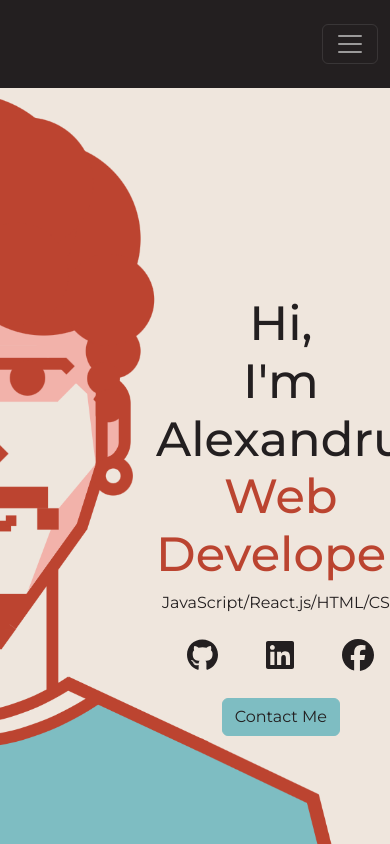
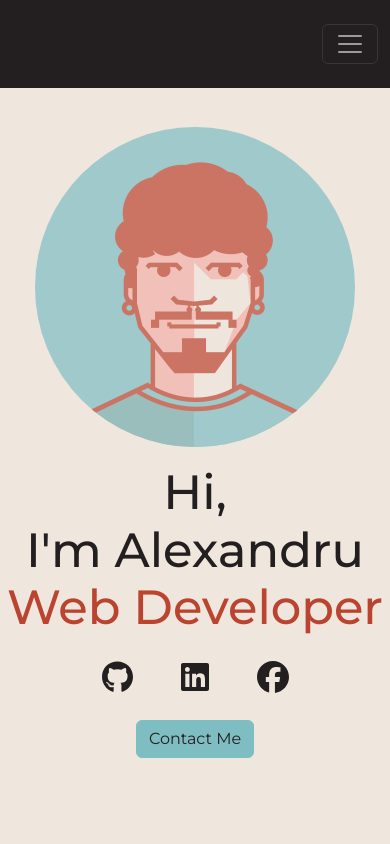
Before and after one commit to fumitsukai/react-portfolio, a React (Vite) app: page / in a window 390 px wide. Built offline with nearby package versions, Linux system fonts and the light colour scheme.

Commit message:
fixed responsive on mobile and tablet

```diff
--- a/src/components/About/index.jsx
+++ b/src/components/About/index.jsx
@@ -31,8 +31,7 @@ export function About() {
         exit={{ opacity: 0, y: "100%" }}
       >
         <h1 className="text-center mb-3">Resume</h1>
-        <h3 className="text-center">Alexandru Pandelea</h3>
-        <h4 className="text-center mb-5">Fullstack Developer</h4>
+        <h3 className="text-center mb-5">Alexandru Pandelea</h3>
         <div className="contactInfo d-flex justify-content-evenly flex-wrap mb-5">
           <p>
             <FontAwesomeIcon
--- a/src/components/Contact/index.jsx
+++ b/src/components/Contact/index.jsx
@@ -20,8 +20,6 @@ function Contact() {
   const facebook = "https://www.facebook.com/pandelea.alexandru.1/";
   const linkedin = "https://www.linkedin.com/in/alexandru-pandelea-a2687a2b1/";
   const github = "https://github.com/fumitsukai";
-  console.log(import.meta.env.VITE_PUBLIC_KEY);
-  console.log(import.meta.env.VITE_SERVICE_KEY);
 
   const form = useRef();
 
@@ -47,10 +45,10 @@ function Contact() {
   };
   return (
     <>
-      <Container className="formContainer container-md no-scroll lg-d-grid lg-col-6">
+      <Container className="formContainer container-md no-scroll text-center d-flex justify-content-center">
         <Form
           as={m.form}
-          className="p-5 mt-5 lg-mx-5 contactForm rounded shadow"
+          className="p-5 mt-4 lg-mx-5 contactForm rounded shadow w-100"
           ref={form}
           onSubmit={handleSubmit}
           initial={{ scale: 0.5 }}
--- a/src/components/Home/index.css
+++ b/src/components/Home/index.css
@@ -53,13 +53,31 @@
 
 }
 
-@media only screen and (min-width:300px) and (max-width: 1000px) {
+@media only screen and (min-width:300px) and (max-width: 500px) {
     .logoHome {
-    right:5%;
+    /* right:-30%; */
+    opacity: 0.7;
+    width: 20em;
+    height: 20em;
+    background-color: var(--verdigris);
+    border-radius: 50%;
+    top: 15%;
+    right: 0;
+    left: 0;
+    margin-left: auto;
+    margin-right:auto;
     }
     .header {
-        left:40%;
+        left:0;
+        top:55%;
+        right: 0;
         text-align:center;
+        display: inline;
+        margin-left: auto;
+        margin-right: auto;
+        /* br:first-of-type {
+            content:"";
+        } */
     }
     .smIcons {
         justify-content: center;
@@ -68,3 +86,15 @@
         align-self: flex-end;
     }
 }
+
+@media screen and (min-width:767px) and (max-width:1024px) {
+    .header {
+    left:0;
+    margin-left: 2rem;
+    }
+    .logoHome {
+        right: 0;
+        left: 30%;
+        top:2%;
+    }
+}
--- a/src/components/Home/index.jsx
+++ b/src/components/Home/index.jsx
@@ -34,7 +34,6 @@ function Home() {
             Hi, <br /> I'm Alexandru <br />{" "}
             <span className="headerText"> Web Developer</span>
           </h1>
-          <p>JavaScript/React.js/HTML/CSS</p>
           <div className="smIcons mt-3 d-flex gap-5 p-2">
             <Link to={github} target="_blank">
               <FontAwesomeIcon
--- a/src/components/ProjectGallery/index.jsx
+++ b/src/components/ProjectGallery/index.jsx
@@ -15,7 +15,7 @@ function ProjectGallery() {
   return (
     <>
       <Container
-        className="d-flex justify-content-center flex-wrap align-content-around pt-5 wrapper position-relative"
+        className="d-flex justify-content-center flex-wrap align-content-around  wrapper position-relative"
         as={m.div}
         initial={{ scale: 0, opacity: 0 }}
         animate={{ scale: 1, opacity: 1 }}
@@ -48,7 +48,7 @@ function ProjectGallery() {
         <span className="fw-bold">pandeleaalexandru321@gmail.com</span>
       </m.p>
       <m.p
-        className="text-center m-0"
+        className="text-center m-0 mb-3"
         initial={{ opacity: 0 }}
         animate={{ opacity: 1 }}
         exit={{ opacity: 0 }}
```
